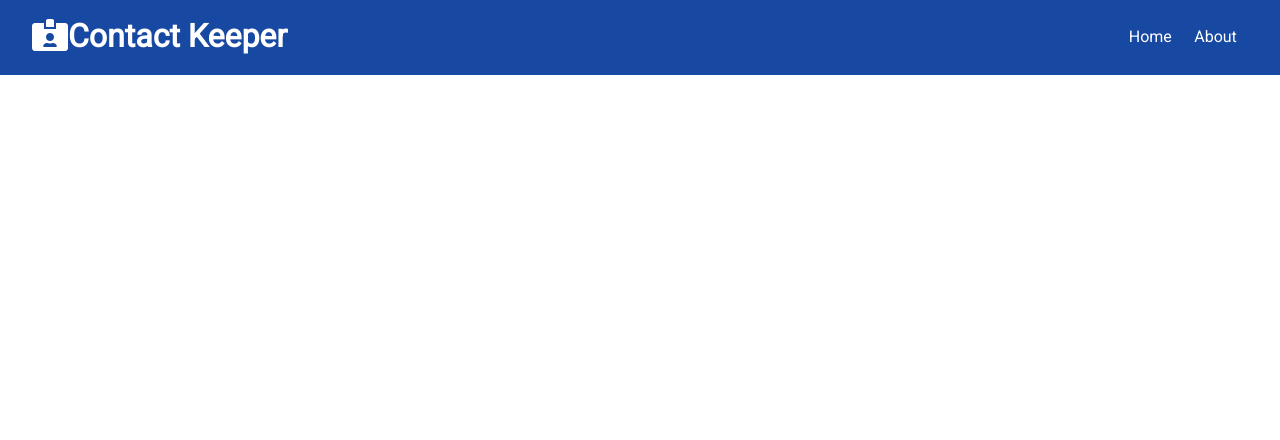
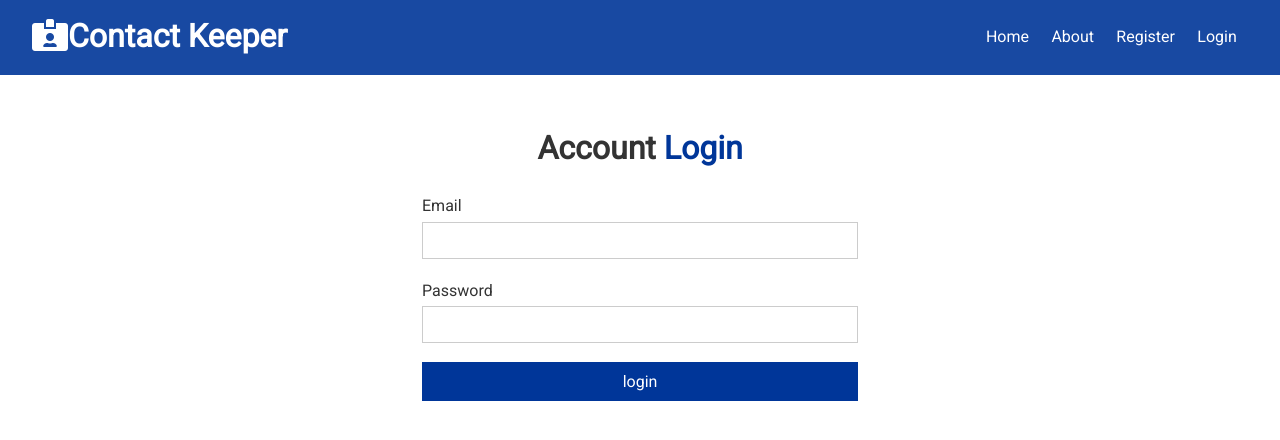
Before and after one commit to cdsalty/MERN_ContactManager, a React (Create React App) app in the folder client/: page /login in a window 1280 px wide. Shown: the top 440 px of the page. Built offline with nearby package versions, Linux system fonts and the light colour scheme.

Commit message:
created user login, routes and updated Navbar with login and register

```diff
--- a/client/src/App.js
+++ b/client/src/App.js
@@ -4,6 +4,7 @@
 import Home from "./components/pages/Home";
 import About from "./components/pages/About";
 import Register from "./components/auth/Register";
+import Login from "./components/auth/Login";
 import ContactState from "./context/contact/ContactState";
 import AuthState from "./context/auth/AuthState";
 import "./App.css";
@@ -20,6 +21,7 @@
 								<Route exact path='/' component={Home} />
 								<Route exact path='/about' component={About} />
 								<Route exact path='/register' component={Register} />
+								<Route exact path='/login' component={Login} />
 							</Switch>
 						</div>
 					</React.Fragment>
--- a/client/src/components/auth/Login.js
+++ b/client/src/components/auth/Login.js
@@ -0,0 +1,53 @@
+import React, {useState} from "react";
+
+// 1
+// unlike register, won't need name or password2
+const Login = () => {
+	const [user, setUser] = useState({
+		email: "",
+		password: ""
+	});
+	// 2 Destructure out to use as variables
+	const {email, password} = user;
+
+	// 4
+	const onChange = e => setUser({...user, [e.target.name]: e.target.value});
+
+	// 6
+	const onSubmit = e => {
+		e.preventDefault();
+		// ultimately, we'll want to sign in the user
+		console.log('Form "Login" was submitted');
+	};
+
+	return (
+		// 3
+		<div className='form-container'>
+			<h1>
+				Account <span className='text-primary'>Login</span>
+			</h1>
+			{/* 5 onSubmit */}
+			<form onSubmit={onSubmit}>
+				<div className='form-group'>
+					<label htmlFor='email'>Email</label>
+					<input type='email' name='email' value={email} onChange={onChange} />
+				</div>
+				<div className='form-group'>
+					<label htmlFor='password'>Password</label>
+					<input type='password' name='password' value={password} onChange={onChange} />
+				</div>
+
+				<input type='submit' value='login' className='btn btn-primary btn-block' />
+			</form>
+		</div>
+	);
+};
+
+export default Login;
+
+/*
+To make it work,
+	- import it into App.js
+	- Add route to login: <Route exact path = "/login" component = {Login} />
+	- CONFIRM: go to localhost:3000/login
+*/
--- a/client/src/components/auth/Register.js
+++ b/client/src/components/auth/Register.js
@@ -22,7 +22,7 @@
 
 	return (
 		// 3
-		<div className='form-containter container'>
+		<div className='form-container'>
 			<h1>
 				Account <span className='text-primary'>Register</span>
 			</h1>
--- a/client/src/components/layout/Navbar.js
+++ b/client/src/components/layout/Navbar.js
@@ -16,6 +16,12 @@
 				<li>
 					<Link to='/about'>About</Link>
 				</li>
+				<li>
+					<Link to='/register'>Register</Link>
+				</li>
+				<li>
+					<Link to='/login'>Login</Link>
+				</li>
 			</ul>
 		</div>
 	);
```
